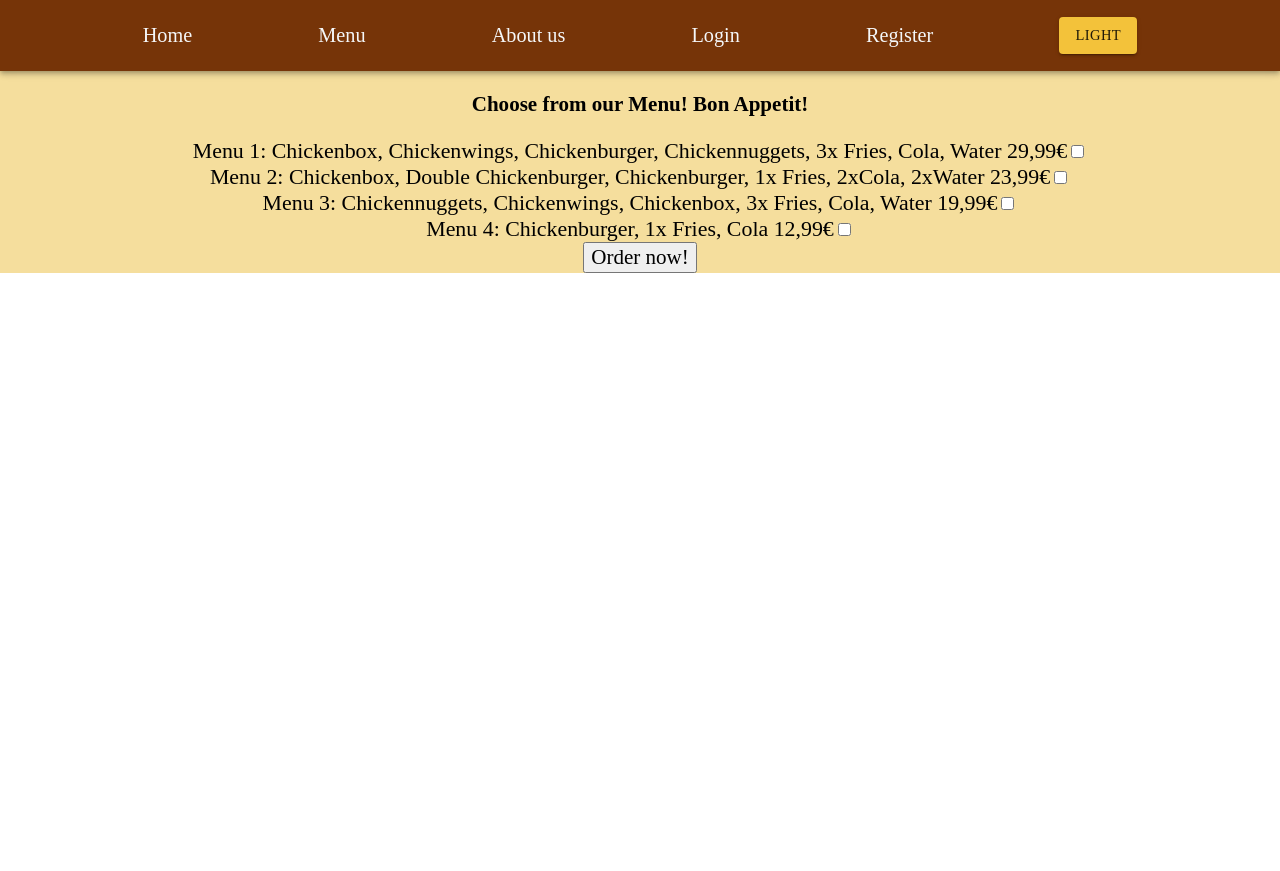
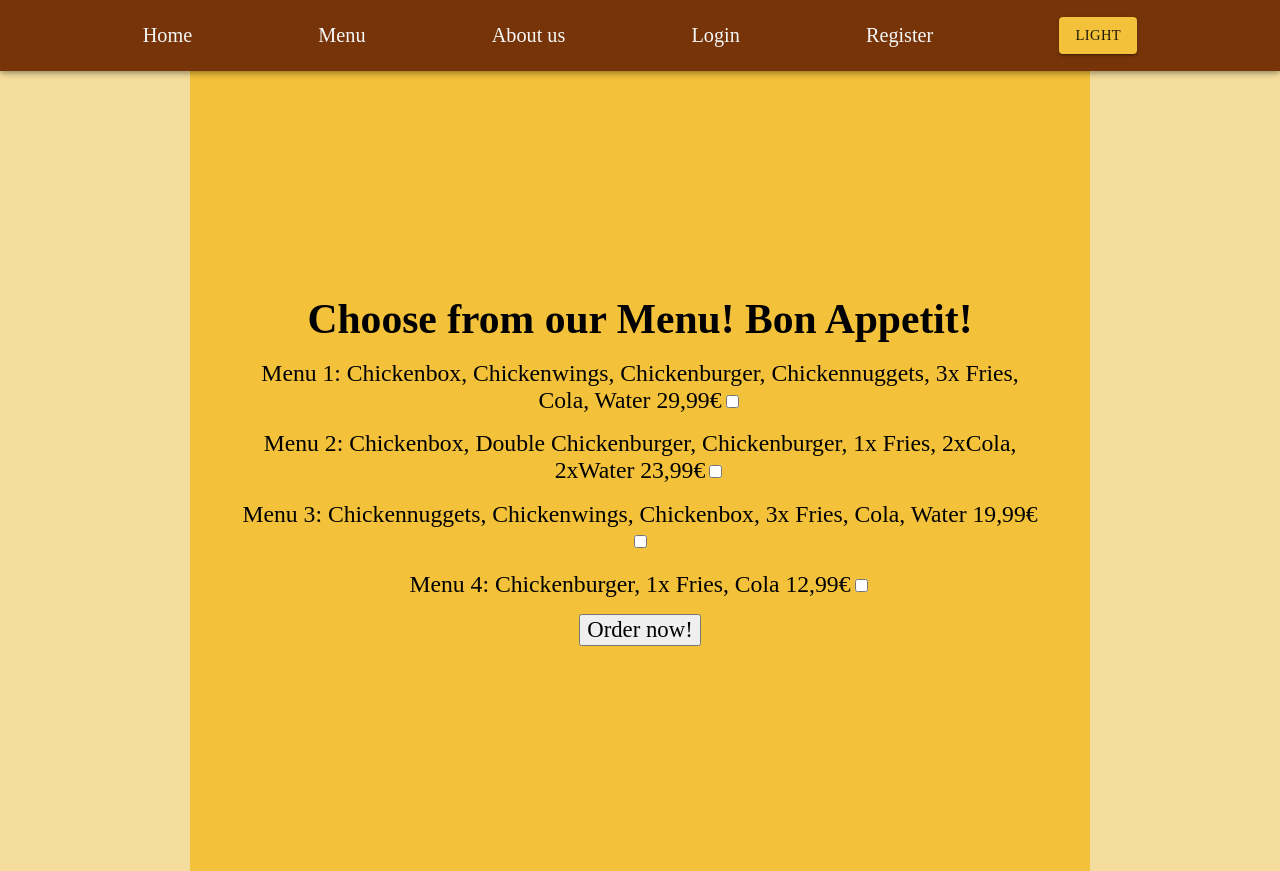
Before and after one commit to availeableusername/ITP_FH2023, a React (Create React App) app: page /menu in a window 1280 px wide. Before the commit the page ends 800 px from the top, so only its background shows below. Built offline with nearby package versions, Linux system fonts and the light colour scheme; no server answers.

Commit message:
Menu redesign

```diff
--- a/src/sections/Menu.js
+++ b/src/sections/Menu.js
@@ -1,4 +1,4 @@
-import { Checkbox } from '@mui/material'
+import { Box, Grid, Typography, FormControlLabel, Checkbox, Button } from '@mui/material';
 import React, {useState, useRef} from 'react'
 import axios from 'axios'
 
@@ -24,13 +24,16 @@ export default function Menu() {      //export default function Menu() {
         setInputs('');
 
     }                     //Menü auf 3 Pakete aufgeteilt, einfacher für die DB
+
   return (
 
   <form onSubmit={handleSubmit}>
-        <h3>
+    <div style={{ minHeight: '100vh', display: 'flex', alignItems: 'center', backgroundColor: '#f3c23a' }}>
+      <div style={{ width: '90%', maxWidth: '900px', margin: '0 auto', color: '#000', textAlign: 'center' }}>
+        <h3 style={{ marginBottom: '1rem', fontSize: '2.5rem', marginTop: '0' }}>
           Choose from our Menu! Bon Appetit!
         </h3>
-    <div>
+        <div style={{ marginTop: '1rem' }}>
           <label htmlFor="menuOne">Menu 1: Chickenbox, Chickenwings, Chickenburger, Chickennuggets, 3x Fries, Cola, Water 29,99€</label>
           <input
             type="checkbox"
@@ -38,10 +41,9 @@ export default function Menu() {      //export default function Menu() {
             id="1"
             value={'1'}
             onChange={(e) => setInputs(e.target.value)}
-          //onChange={(e) => setFirstName(e.target.value)}
           />
         </div>
-      <div>
+        <div style={{ marginTop: '1rem' }}>
           <label htmlFor="menuTwo">Menu 2: Chickenbox, Double Chickenburger, Chickenburger, 1x Fries, 2xCola, 2xWater 23,99€</label>
           <input
             type="checkbox"
@@ -51,7 +53,7 @@ export default function Menu() {      //export default function Menu() {
             onChange={(e) => setInputs(e.target.value)}
           />
         </div>
-      <div>
+        <div style={{ marginTop: '1rem' }}>
           <label htmlFor="menuThree">Menu 3: Chickennuggets, Chickenwings, Chickenbox, 3x Fries, Cola, Water 19,99€</label>
           <input
             type="checkbox"
@@ -61,7 +63,7 @@ export default function Menu() {      //export default function Menu() {
             onChange={(e) => setInputs(e.target.value)}
           />
         </div>
-      <div>
+        <div style={{ marginTop: '1rem' }}>
           <label htmlFor="menuFour">Menu 4: Chickenburger, 1x Fries, Cola 12,99€</label>
           <input
             type="checkbox"
@@ -71,10 +73,11 @@ export default function Menu() {      //export default function Menu() {
             onChange={(e) => setInputs(e.target.value)}
           />
         </div>
-      <button>Order now!</button>
+        <button style={{ marginTop: '1rem' }}>Order now!</button>
+      </div>
+    </div>
   </form>
 
+  )
 
-
-  )
 }
```
Lines whose indentation alone changed are shown as unchanged.
